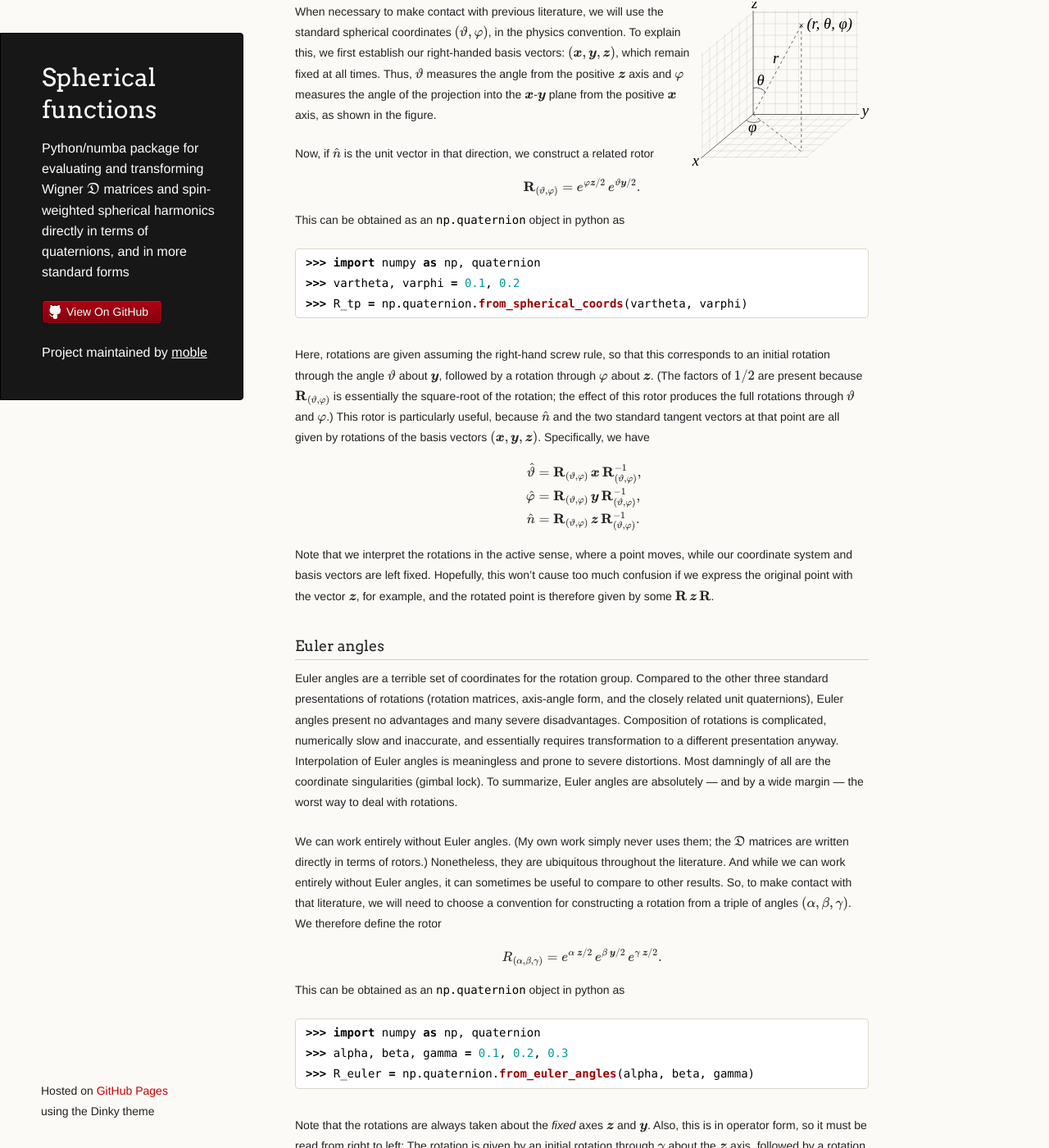
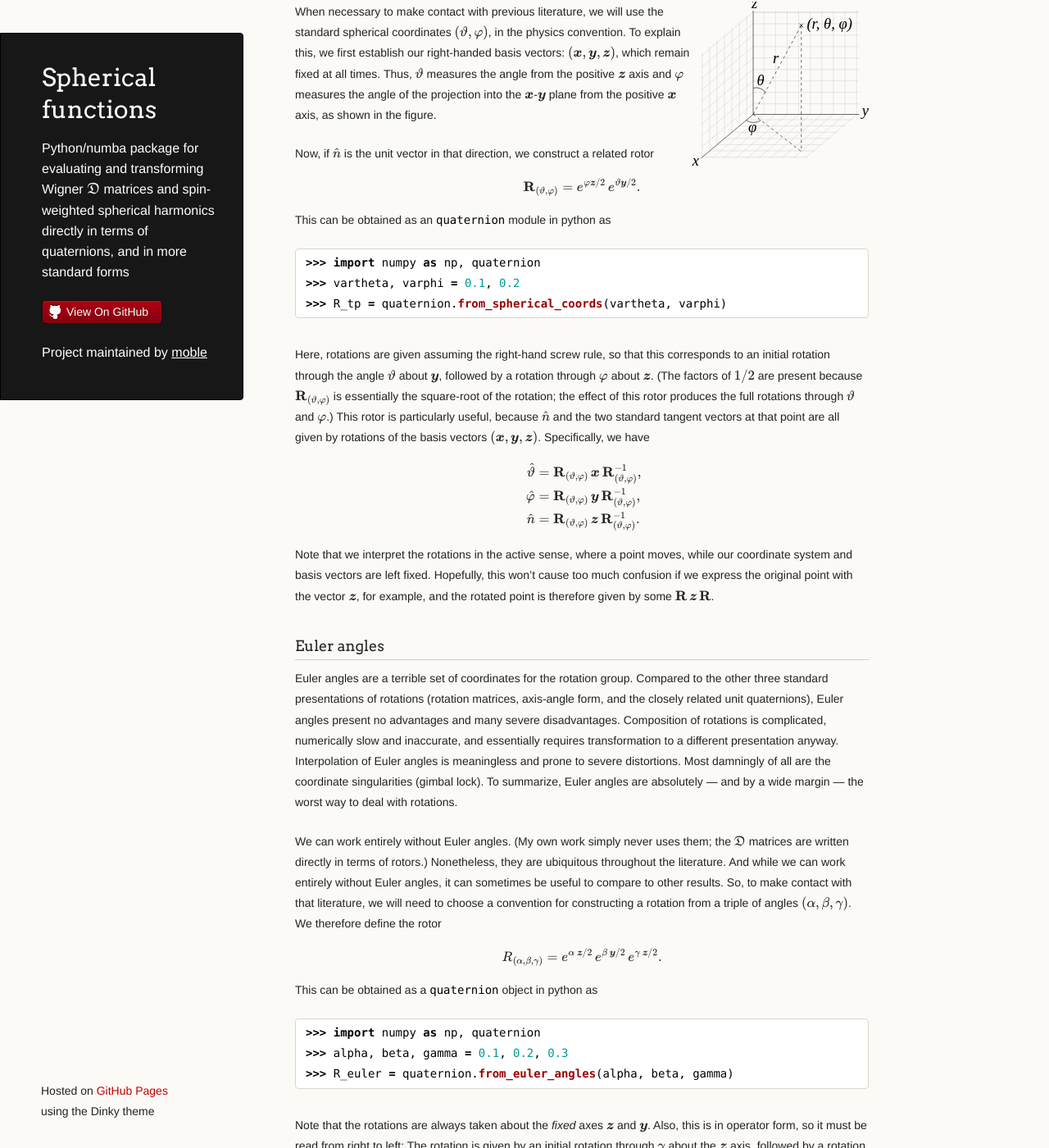
Before and after one commit to moble/spherical_functions, a Jekyll site: the page built from index.md, in a window 1280 px wide and 1400 px high, scrolled down 827 px. Shown: the whole window at 82% size. Built offline with Jekyll 4.4.1, drawn with Linux system fonts in a browser that asks for light colours; formulas are drawn with MathJax 3; our own code applies the rules of GitHub Pages for plain Markdown files.

Commit message:
Correct old usage noted in issue 33 [skip ci]

````diff
--- a/EulerAngles.md
+++ b/EulerAngles.md
@@ -22,12 +22,12 @@ $(\alpha, \beta, \gamma)$.  We therefore define the rotor
   R\_{(\alpha, \beta, \gamma)} = e^{\alpha\, \basis{z}/2}\, e^{\beta\,
   \basis{y}/2}\, e^{\gamma\, \basis{z}/2}.
 \end{equation\*}
-This can be obtained as an `np.quaternion` object in python as
+This can be obtained as a `quaternion` object in python as
 
 ```python
 >>> import numpy as np, quaternion
 >>> alpha, beta, gamma = 0.1, 0.2, 0.3
->>> R_euler = np.quaternion.from_euler_angles(alpha, beta, gamma)
+>>> R_euler = quaternion.from_euler_angles(alpha, beta, gamma)
 ```
 
 Note that the rotations are always taken about the *fixed* axes $\basis{z}$ and
--- a/QuaternionsAndRotations.md
+++ b/QuaternionsAndRotations.md
@@ -36,12 +36,12 @@ related rotor
 \begin{equation\*}
   \rthetaphi = e^{\varphi \basis{z}/2}\, e^{\vartheta \basis{y}/2}.
 \end{equation\*}
-This can be obtained as an `np.quaternion` object in python as
+This can be obtained as an `quaternion` module in python as
 
 ```python
 >>> import numpy as np, quaternion
 >>> vartheta, varphi = 0.1, 0.2
->>> R_tp = np.quaternion.from_spherical_coords(vartheta, varphi)
+>>> R_tp = quaternion.from_spherical_coords(vartheta, varphi)
 ```
 
 Here, rotations are given assuming the right-hand screw rule, so that
````
